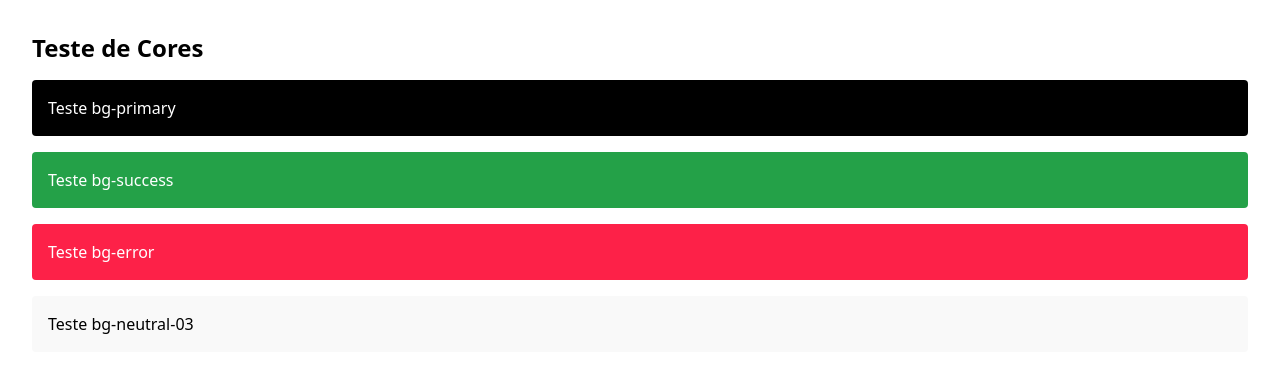
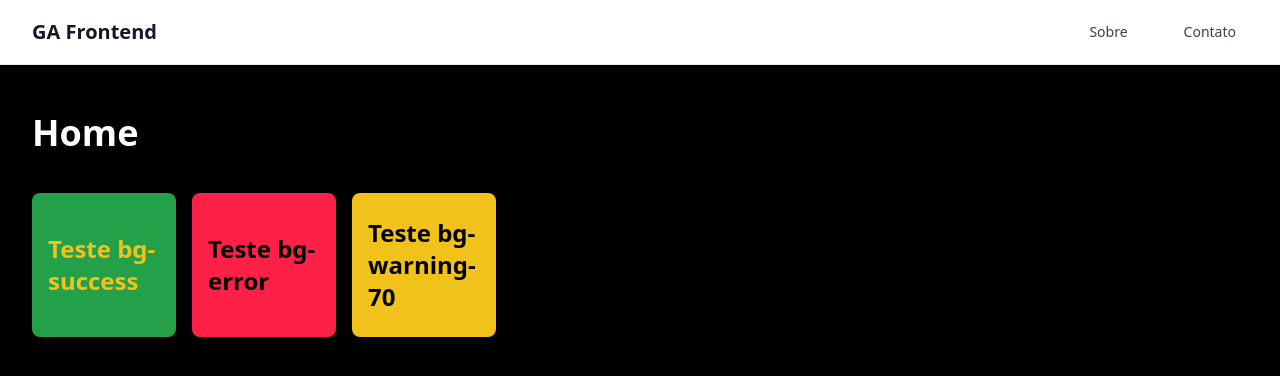
Before and after one commit to Gestao-Agil-Projects/ga-frontend, a React (Vite) app: page / in a window 1280 px wide. Shown: the top 376 px of the page. Built offline with nearby package versions, Linux system fonts and the light colour scheme.

Commit message:
feat: config simple routes and design examples

```diff
--- a/src/App.tsx
+++ b/src/App.tsx
@@ -1,27 +1,7 @@
+import { Routes } from "./routes";
+
 function App() {
-  return (
-    <div className="min-h-screen p-8">
-      <h1 className="text-2xl font-bold mb-4">Teste de Cores</h1>
-
-      <div className="space-y-4">
-        <div className="bg-primary p-4 text-white rounded">
-          <p>Teste bg-primary</p>
-        </div>
-
-        <div className="bg-success p-4 text-white rounded">
-          <p>Teste bg-success</p>
-        </div>
-
-        <div className="bg-error p-4 text-white rounded">
-          <p>Teste bg-error</p>
-        </div>
-
-        <div className="bg-neutral-03 p-4 text-black rounded">
-          <p>Teste bg-neutral-03</p>
-        </div>
-      </div>
-    </div>
-  );
+  return <Routes />;
 }
 
 export default App;
--- /dev/null
+++ b/src/components/Header/index.tsx
@@ -0,0 +1,46 @@
+import { Link, useLocation } from "react-router-dom";
+
+export function Header() {
+  const location = useLocation();
+
+  const isActive = (path: string) => {
+    return location.pathname === path;
+  };
+
+  return (
+    <header className="bg-white shadow-md border-b border-gray-200">
+      <div className="max-w-7xl mx-auto px-4 sm:px-6 lg:px-8">
+        <div className="flex justify-between items-center h-16">
+          <div className="flex items-center">
+            <Link to="/" className="text-xl font-bold text-gray-900">
+              GA Frontend
+            </Link>
+          </div>
+
+          <nav className="flex space-x-8">
+            <Link
+              to="/about"
+              className={`px-3 py-2 rounded-md text-sm font-medium transition-colors ${
+                isActive("/about")
+                  ? "bg-primary text-white"
+                  : "text-gray-700 hover:text-primary hover:bg-gray-100"
+              }`}
+            >
+              Sobre
+            </Link>
+            <Link
+              to="/contact"
+              className={`px-3 py-2 rounded-md text-sm font-medium transition-colors ${
+                isActive("/contact")
+                  ? "bg-primary text-white"
+                  : "text-gray-700 hover:text-primary hover:bg-gray-100"
+              }`}
+            >
+              Contato
+            </Link>
+          </nav>
+        </div>
+      </div>
+    </header>
+  );
+}
--- /dev/null
+++ b/src/routes/app.routes.tsx
@@ -0,0 +1,14 @@
+import { Routes, Route } from "react-router-dom";
+import { Home } from "../screens/Home";
+import { About } from "../screens/About";
+import { Contact } from "../screens/Contact";
+
+export function AppRoutes() {
+  return (
+    <Routes>
+      <Route path="/" element={<Home />} />
+      <Route path="/about" element={<About />} />
+      <Route path="/contact" element={<Contact />} />
+    </Routes>
+  );
+}
--- /dev/null
+++ b/src/routes/index.tsx
@@ -0,0 +1,10 @@
+import { BrowserRouter } from "react-router-dom";
+import { AppRoutes } from "./app.routes";
+
+export function Routes() {
+  return (
+    <BrowserRouter>
+      <AppRoutes />
+    </BrowserRouter>
+  );
+}
--- /dev/null
+++ b/src/routes/types.ts
@@ -0,0 +1,11 @@
+export interface RouteParams {
+  id?: string;
+}
+
+export interface AppRouteParams {
+  home: undefined;
+  about: undefined;
+  contact: undefined;
+}
+
+export type AppRouteNames = keyof AppRouteParams;
--- /dev/null
+++ b/src/screens/About/index.tsx
@@ -0,0 +1,16 @@
+import { Header } from "../../components/Header";
+
+export function About() {
+  return (
+    <div className="min-h-screen bg-black">
+      <Header />
+      <main className="max-w-7xl mx-auto py-6 sm:px-6 lg:px-8">
+        <div className="px-4 py-6 sm:px-0">
+            <h1 className="text-3xl font-bold text-white mb-4">
+              Sobre
+            </h1>
+        </div>
+      </main>
+    </div>
+  );
+}
--- /dev/null
+++ b/src/screens/Contact/index.tsx
@@ -0,0 +1,16 @@
+import { Header } from "../../components/Header";
+
+export function Contact() {
+  return (
+    <div className="min-h-screen bg-black">
+      <Header />
+      <main className="max-w-7xl mx-auto py-6 sm:px-6 lg:px-8">
+        <div className="px-4 py-6 sm:px-0">
+            <h1 className="text-3xl font-bold text-white mb-4">
+              Contato
+            </h1>
+        </div>
+      </main>
+    </div>
+  );
+}
--- /dev/null
+++ b/src/screens/Home/index.tsx
@@ -0,0 +1,33 @@
+import { Header } from "../../components/Header";
+
+export function Home() {
+  return (
+    <div className="min-h-screen bg-black">
+      <Header />
+      <main className="max-w-7xl mx-auto py-6 sm:px-6 lg:px-8">
+        <div className="px-4 py-6 sm:px-0">
+          <h1 className="text-4xl font-bold text-white mb-4">
+            Home
+          </h1>
+        </div>
+        <div className="flex flex-row gap-4">
+          <div className="p-4 w-36 h-36 bg-success rounded-lg flex items-center justify-center">
+            <h2 className=" text-2xl font-bold text-warning-70">
+              Teste bg-success
+            </h2>
+          </div>
+          <div className="p-4 w-36 h-36 bg-error rounded-lg flex items-center justify-center">
+            <h2 className="text-2xl font-bold text-black">
+              Teste bg-error
+            </h2>
+          </div>
+          <div className="p-4 w-36 h-36 bg-warning-70 rounded-lg flex items-center justify-center">
+            <h2 className=" text-2xl font-bold text-black">
+              Teste bg-warning-70
+            </h2>
+          </div>
+        </div>
+      </main>
+    </div>
+  );
+}
```
Also changed, not shown: 2 other files (tests, documents, lock files or other folders).
